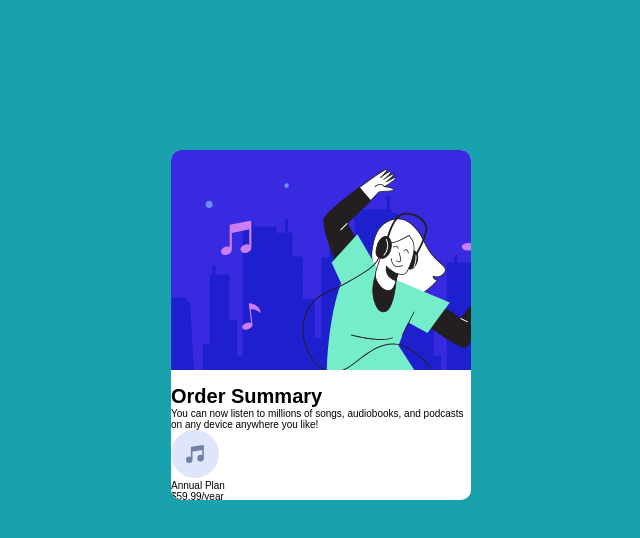
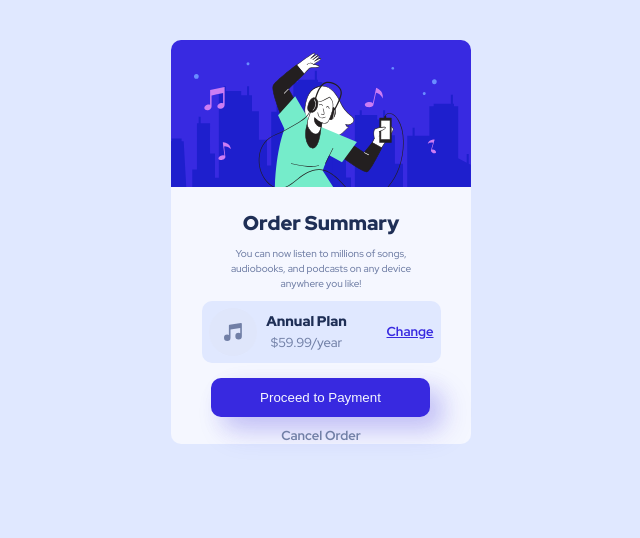
Before and after one commit to haman1/FEM-projects, a website: page index.html in a window 1280 px wide. Shown: the whole page, without its empty margins (319-959 px from the left). Drawn offline with nearby package versions, Linux system fonts and the light colour scheme; files that its build step writes are made by us from their sources.

Commit message:
sass files

```diff
--- a/sass/_base.scss
+++ b/sass/_base.scss
@@ -1,40 +1,124 @@
-// Colors
+//Colors
 
 // Primary
 
-$soft-blue: hsl(215, 51%, 70%);
-$Cyan: hsl(178, 100%, 50%);
+$pale-blue1: hsl(225, 100%, 94%);
+$bright-blue: hsl(245, 75%, 52%);
 
-// Neutral
+//Neutral
 
-$main : hsl(217, 54%, 11%);
-$card : hsl(216, 50%, 16%);
-$line: hsl(215, 32%, 27%);
-$white: hsl(0, 0%, 100%);
+$pale-blue: hsl(225, 100%, 98%);
+$saturated-blue: hsl(224, 23%, 55%);
+$dark-blue: hsl(223, 47%, 23%);
 
-*,
-*::before,
-*::after{
+
+*,*::before,*::after{
     padding: 0;
-    margin: 0;
+    margin:0;
     box-sizing: inherit;
 }
 
 html{
     font-size: 62.5%;
-
 }
 
 body{
-    background-color: $main;
-    width: 90%;
-    margin: auto;
-    min-height: 100vh;
-    margin-top: 5rem;
+    font-family: 'Red Hat Display', sans-serif;
+    background-color: $pale-blue1;
     display: flex;
-    flex-direction: column;
-    height: 100vh;
+    align-items: center;
+    justify-content: center;
+    padding: 4rem;
+}
+.container{
+    max-width:30rem;
+    margin: 0 auto;
+    height: 40rem;
+}
+
+.wrapper{
     border-radius: 1rem;
-    font-family: 'Outfit', sans-serif;
+    background-color: $pale-blue;
+    text-align: center;
+
+    h1{
+        font-weight: 900;
+        color: $dark-blue;
+    }
+    p{
+        padding: 1rem 5rem;
+        line-height: 1.5rem;
+        color: $saturated-blue;
+    }
+
+    .plan{
+        display: inline-flex;
+        align-items: center;
+        justify-content: space-between;
+        width: 75%;
+        background-color: $pale-blue1;
+        padding: .7rem;
+        margin-bottom: 1.5rem;
+        border-radius: 1rem;
+
+        .plan-1{
+            margin-left: -3rem;
+        }
+
+     .duration{
+        color:$dark-blue;
+        font-size: 1.4rem;
+        font-weight: 900;
+        margin-bottom: .4rem;
+
+     }
+     .price{
+        color: $saturated-blue;
+        font-size: 1.3rem;
+        font-weight: 500;
+        opacity: .5rem;
+     }
+     a{
+        font-size: 1.3rem;
+        font-weight: 700;
+        color:$bright-blue;
+     }
+    }
 
 }
+.img{
+    width: 100%;
+    border-radius: 1rem 1rem 0 0;
+    margin-bottom: 2rem;
+}
+
+button{
+    display: block;
+    margin-left: 4rem;
+    background-color: $bright-blue;
+    border-radius: 1rem;
+    color: $pale-blue;
+    padding: 1rem;
+    border-color: transparent;
+    width: 65%;
+    margin-bottom: 1rem;
+    cursor: pointer;
+    box-shadow: 10px 10px 20px hsl(245, 75%, 52%, 0.15), 15px 15px 30px hsl(245, 75%, 52%, 0.15);
+
+    &:hover{
+        opacity: .7;
+    }
+}
+
+.cancel{
+    $color:$saturated-blue;
+    text-decoration: none;
+    font-size: 1.3rem;
+    font-weight: 700;
+    margin-bottom: 2rem;
+    color: $saturated-blue;
+
+    &:hover{
+        color: $dark-blue;
+    }
+}
--- a/sass/main.scss
+++ b/sass/main.scss
@@ -1 +1,2 @@
-@import"profile";
+@import"base";
+@import"order";
```
Also changed, not shown: sass/_order.scss (added).
